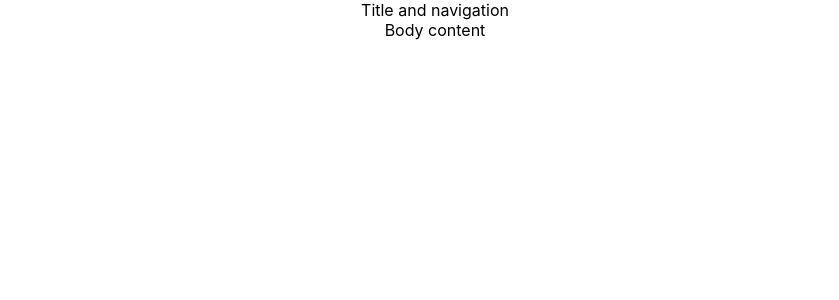
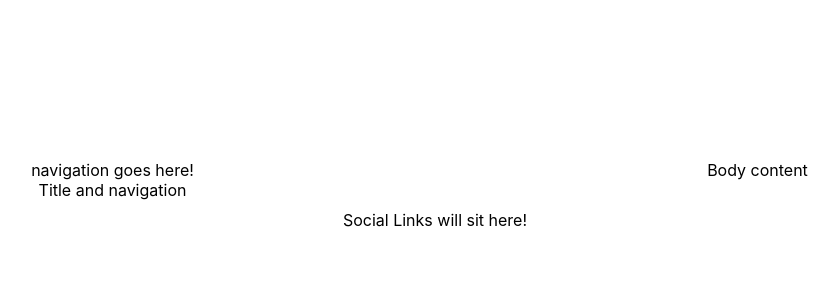
Before and after one commit to JonWash86/portfolioTs, a React (Create React App) app: page / in a window 1280 px wide. Shown: the top 300 px of the page, without its empty margins (205-1044 px from the left). Built offline with nearby package versions, Linux system fonts and the light colour scheme.

Commit message:
Introduce SideNad and SocialLinks components

```diff
--- a/src/App.css
+++ b/src/App.css
@@ -11,3 +11,18 @@
 .App-link {
   color: #61dafb;
 }
+
+.flex-parent-element {
+  justify-content: center;
+  display: flex;
+  margin-top: 150px;
+}
+
+.flex-child-element {
+  flex: 1;
+  margin: 10px;
+}
+
+.flex-child-element:first-child {
+  margin-right: 20px;
+}
--- a/src/App.tsx
+++ b/src/App.tsx
@@ -1,6 +1,9 @@
 import React from 'react';
 import logo from './logo.svg';
 import './App.css';
+
+import SideNav from './components/SideNav'
+import SocialLinks from './components/SocialLinks';
 
 function App() {
   return (
@@ -9,12 +12,16 @@ function App() {
       </header>
       <div className='flex-parent-element'>
         <div className='flex-child-element'>
+          <SideNav />
           Title and navigation
         </div>
         <div className='flex-child-element'>
           Body content
         </div>
       </div>
+      <footer>
+        <SocialLinks />
+      </footer>
     </div>
   );
 }
--- /dev/null
+++ b/src/components/SideNav.js
@@ -0,0 +1,15 @@
+import React from 'react';
+
+class SideNav extends React.Component {
+    constructor(props){
+        super(props);
+    }
+
+    render(){
+        return (
+            <div>navigation goes here!</div>
+        )
+    }
+}
+
+export default SideNav;
--- /dev/null
+++ b/src/components/SocialLinks.js
@@ -0,0 +1,15 @@
+import React from 'react';
+
+class SocialLinks extends React.Component {
+    constructor(props){
+        super(props);
+    }
+
+    render(){
+        return(
+            <div>Social Links will sit here!</div>
+        )
+    }
+}
+
+export default SocialLinks;
```
